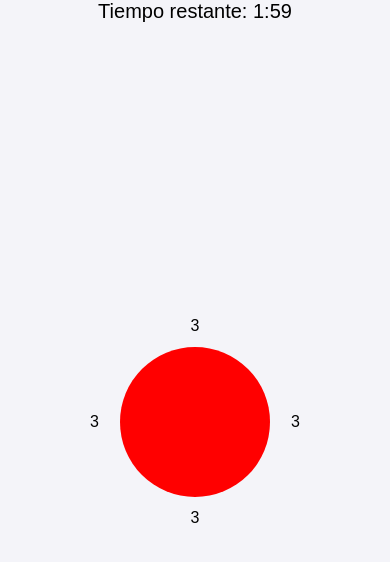
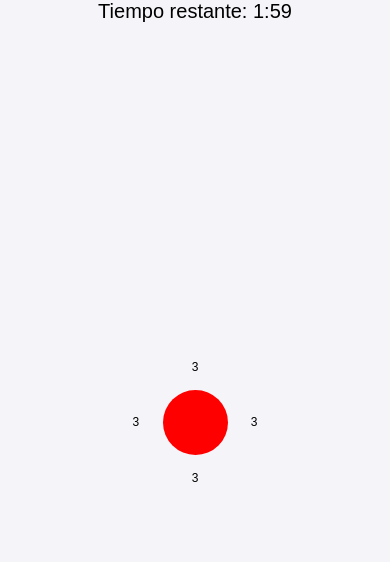
Before and after one commit to BreidysG/Ejercicio6LR, a plain HTML site: page index.html in a window 390 px wide. Both pictures are taken after a click on the button "Iniciar". Drawn offline with Linux system fonts and the light colour scheme.

Commit message:
Se mejoró los circulos en la vista responsive

```diff
--- a/script.js
+++ b/script.js
@@ -43,7 +43,9 @@ function displayCircles(circleNumber) {
 
     let sizes = [50, 100, 150, 200, 250]; // Tamaño de los círculos
     if (window.innerHeight <= 600) {
-        sizes = [75, 100, 130, 170, 200]; // Reducir alturas en dispositivos móviles
+        sizes = [37.5, 50, 65, 85, 100]; // Reducir alturas en dispositivos móviles
+    }if (window.innerWidth <= 400) {
+        sizes = [37.5, 50, 65, 85, 100]; // Reducir alturas en dispositivos móviles
     }
     // Crear círculo
     const circle = document.createElement('div');
--- a/styles.css
+++ b/styles.css
@@ -69,7 +69,7 @@ body #timer {
 .hidden {
     display: none;
 }
-@media (max-width: 700px) {
+@media (max-width: 600px) {
     #container {
         width: 90%; /* Ajuste el ancho para que el contenedor ocupe más espacio en móvil */
         padding: 15px; /* Reducir padding para evitar que el contenido se vea comprimido */
@@ -94,3 +94,14 @@ body #timer {
         font-size: 16px; /* Reducir el tamaño de los números en el círculo */
     }
 }
+@media (max-width: 400px) {
+
+    .circulo {
+        width: 40px; /* Tamaño menor para el círculo en móvil */
+        height: 40px;
+    }
+
+    .circulo div {
+        font-size: 12px; /* Reducir el tamaño de los números en el círculo */
+    }
+}
```
